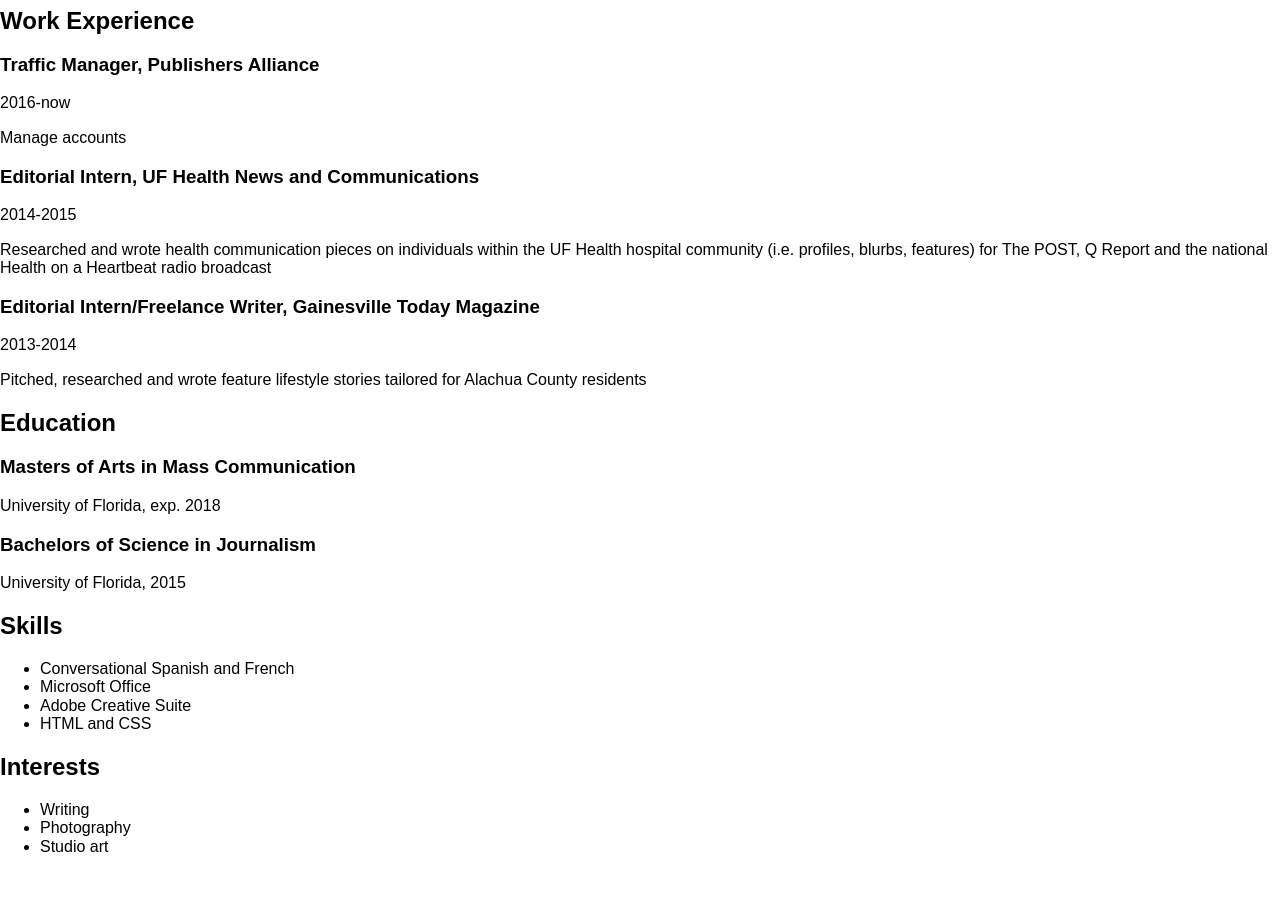
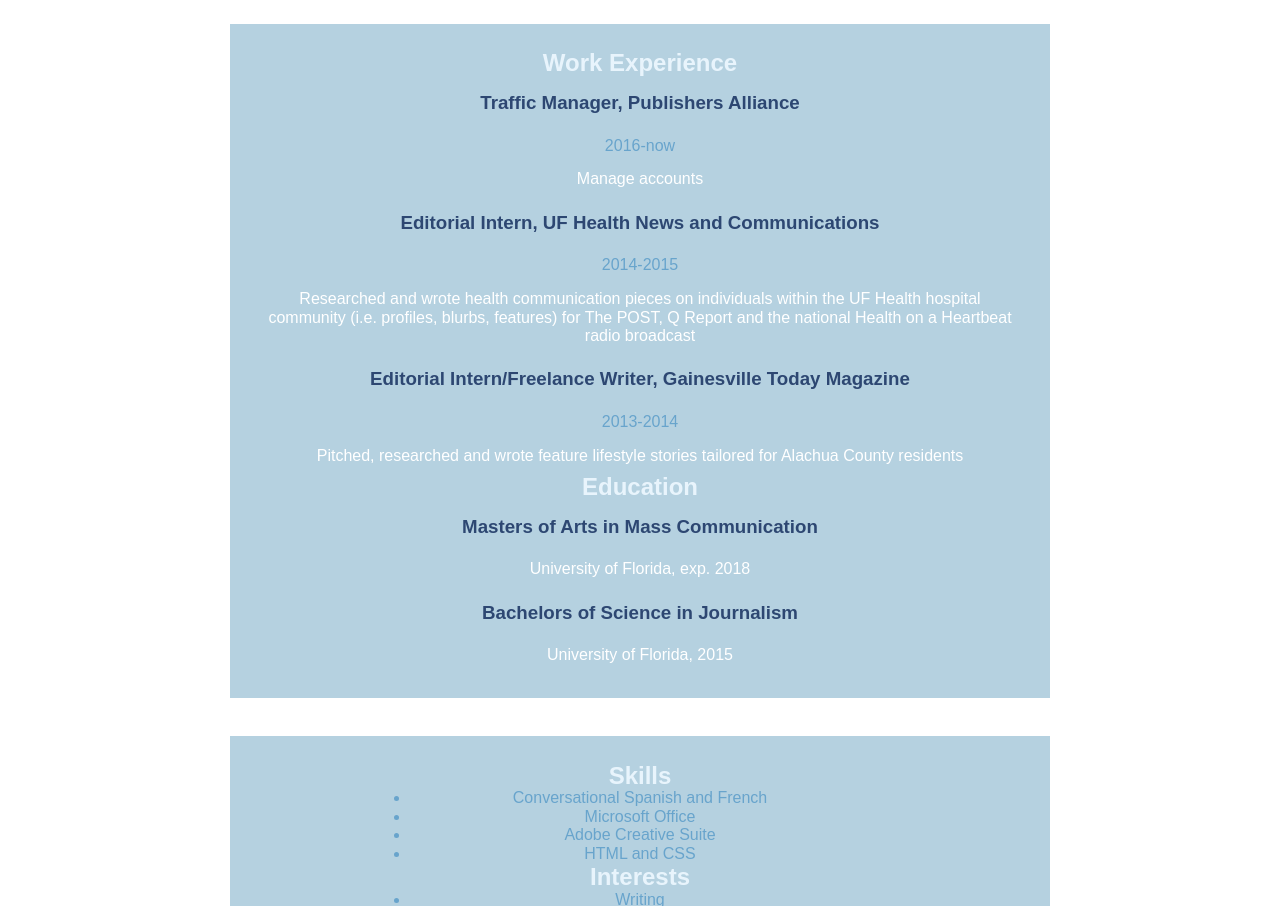
Before and after one commit to michellechamp/project_resume_champalanne_michelle, a plain HTML site: page index.html in a window 1280 px wide. Shown: the part 73-979 px from the top of the page. Drawn offline with Linux system fonts and the light colour scheme.

Commit message:
edit basic CSS

```diff
--- a/css/main.css
+++ b/css/main.css
@@ -0,0 +1,61 @@
+* {
+    margin: 0;
+    padding: 0;
+    border: 0;
+}
+
+#container {
+    width: 100%;
+    margin: auto;
+    background-color: white;
+}
+
+section {
+    width: 100%;
+}
+
+article {
+    background-color: #b5d1e0;
+    text-align: center;
+    margin: auto;
+    margin-top: 3%;
+    padding: 2%;
+    color: white;
+    width: 60%;
+}
+
+p {
+    padding: 1%;
+}
+
+h1 {
+    color: #2d4772;
+    text-align: center;
+}
+
+h2 {
+    color: #e8f4fc;
+}
+
+h3 {
+    color: #2d4772;
+    padding: 2%;
+}
+
+.date {
+    color: #68a4cc;
+}
+
+ul {
+    width: 60%;
+    margin: auto;
+}
+
+li {
+    list-style-type: disc;
+    color: #68a4cc;
+}
+
+img {
+    max-width: 200px;
+}
--- a/index.html
+++ b/index.html
@@ -8,29 +8,29 @@
     <link rel="stylesheet" href="css/vendor/normalize.min.css">
     <link rel="stylesheet" href="css/main.css">
 </head>
-<body>
+<body id="container">
     <header>
-        <h1>Resume: Michelle Champalanne</h1>
+        <h1>Michelle Champalanne Resume</h1>
     </header>
-    <article>
-        <section>
+    <section>
+        <article>
             <h2>Work Experience</h2>
             <h3>Traffic Manager, Publishers Alliance</h3>
-            <p>2016-now</p>
+            <p class="date">2016-now</p>
             <p>Manage accounts</p>
             <h3>Editorial Intern, UF Health News and Communications </h3>
-            <p>2014-2015</p>
+            <p class="date">2014-2015</p>
             <p>Researched and wrote health communication pieces on individuals within the UF Health hospital community (i.e. profiles, blurbs, features) for The POST, Q Report and the national Health on a Heartbeat radio broadcast</p>
             <h3>Editorial Intern/Freelance Writer, Gainesville Today Magazine</h3>
-            <p>2013-2014</p>
+            <p class="date">2013-2014</p>
             <p>Pitched, researched and wrote feature lifestyle stories tailored for Alachua County residents</p>
             <h2>Education</h2>
             <h3>Masters of Arts in Mass Communication</h3>
             <p>University of Florida, exp. 2018</p>
             <h3>Bachelors of Science in Journalism</h3>
             <p>University of Florida, 2015</p>
-        </section>
-        <section>
+        </article>
+        <article>
             <h2>Skills</h2>
                 <ul>
                     <li>Conversational Spanish and French</li>
@@ -44,16 +44,16 @@
                     <li>Photography</li>
                     <li>Studio art</li>
                 </ul>
-        </section>
-        <section>
-            <img>
-        </section>
-        <section>
+        </article>
+        <article>
+            <img src="img/me.jpg" alt="Michelle Champalanne" title="Michelle Champalanne">
+        </article>
+        <article>
             <h2>Contact Me</h2>
             <p>Phone: 123-456-7890</p>
             <p>Email: info@me.com</p>
-        </section>
-    </article>
+        </article>
+    </section>
 
     <script src="js/main.js"></script>
 </body>
```
Also changed, not shown: 1 other file.
